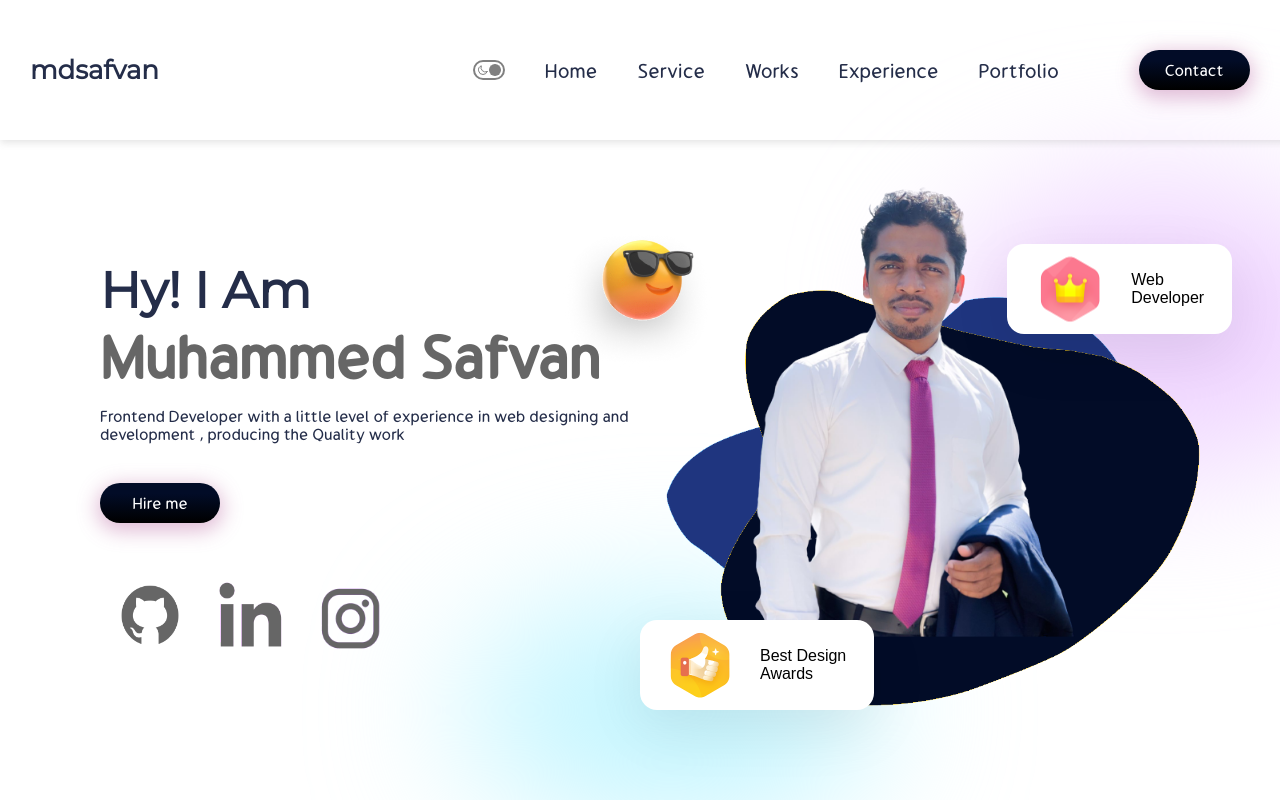
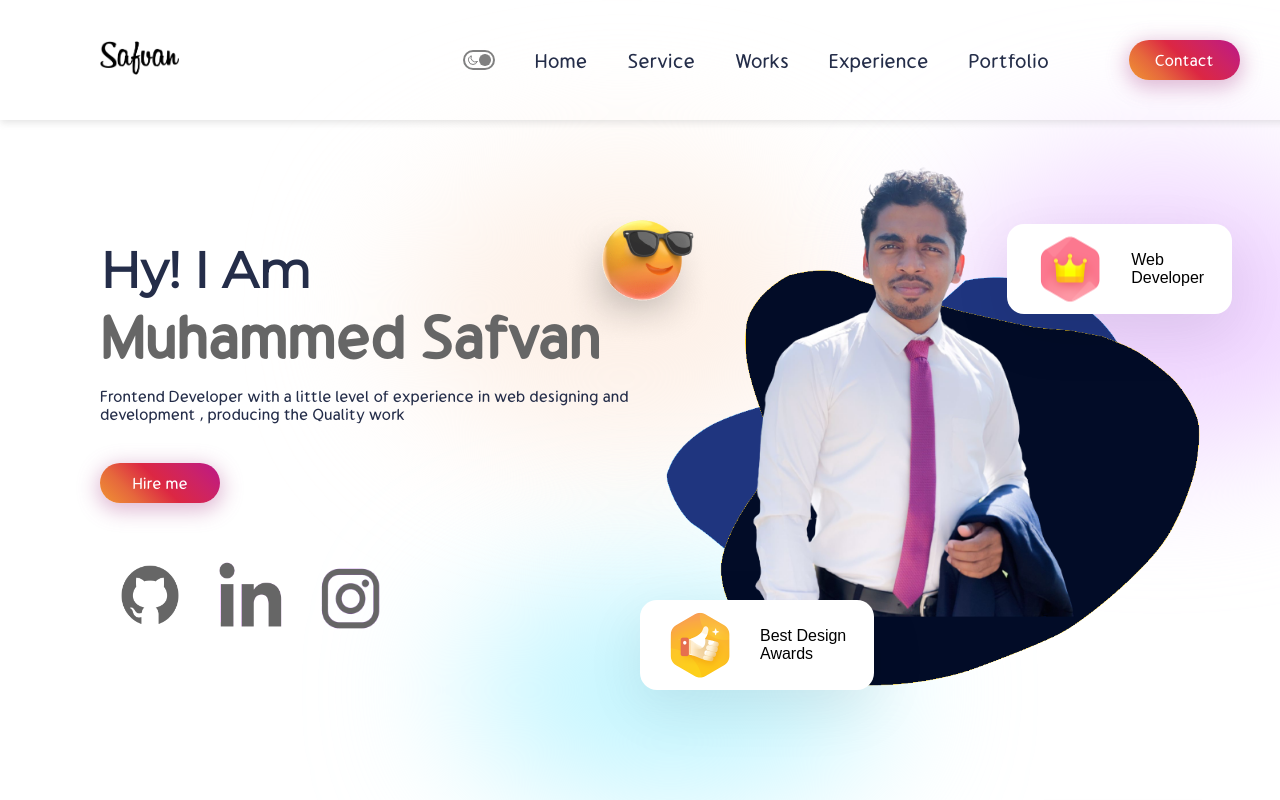
Before and after one commit to safvanms/Portfolio, a React (Create React App) app: page / in a window 1280 px wide. Shown: the top 800 px of the page. Built offline with nearby package versions, Linux system fonts and the light colour scheme.

Commit message:
styles updated

```diff
--- a/src/App.css
+++ b/src/App.css
@@ -19,7 +19,7 @@
 }
 
 .button {
-    background: linear-gradient(180deg, #020c27 26.71%,#000000 99.36%);
+  background: linear-gradient(45deg, #f09433 0%,#e6683c 25%,#dc2743 50%,#cc2366 75%,#bc1888 100%);
     box-shadow: 0px 5px 20px 3px rgba(180, 92, 156, 0.42);
     border-radius: 34px;
     border: none;
--- a/src/Component/Footer/Footer.css
+++ b/src/Component/Footer/Footer.css
@@ -1,6 +1,6 @@
 .footer {
      display: flex;
-     align-items: center;
+     align-items: flex-end;
      margin: -0.5rem -3.5rem;
      position: relative;
      margin-top: -7rem;
@@ -14,15 +14,11 @@ align-items: center;
 justify-content: center;
 flex-direction: column;
 width: 100%;
-margin-top: 6rem;
-gap:2rem;
+gap:1rem;
 color: rgb(76, 76, 76);
+margin-bottom: 12px;
 }
 
-.f-content >:nth-child(1){
-     margin-top: 40px;
-
-}
 
 .f-icon {
      display: flex;
@@ -32,6 +28,10 @@ color: rgb(76, 76, 76);
 .f-btns{
      color: gray;
      font-size: 30px;
+}
+
+.footer-copyright {
+     font-size: 14px;
 }
 
 @media screen and (max-width: 480px) {
@@ -58,5 +58,8 @@ color: rgb(76, 76, 76);
           .f-icon>* {
           size: 10px;
           }
+          .footer-copyright {
+               font-size: 11px;
+          }
 
 }
--- a/src/Component/Footer/Footer.jsx
+++ b/src/Component/Footer/Footer.jsx
@@ -11,7 +11,6 @@ export default function Footer() {
     <div className="footer">
       <img src={Wave} alt="" style={{ width: '100%' }} />
       <div className="f-content">
-        <span>muhammedsafvan1ms@gmail.com</span>
         <div className="f-icon">
           <a href="https://www.instagram.com/mdsafvan1">
             <GrInstagram className='f-btns' size='1.5rem'  />
@@ -26,6 +25,7 @@ export default function Footer() {
             <AiFillGithub className='f-btns'  />
           </a>
         </div>
+      <span className='footer-copyright'>©2022 Muhammed Safvan, All right reserved.</span>
       </div>
     </div>
   )
--- a/src/Component/Intro/Intro.css
+++ b/src/Component/Intro/Intro.css
@@ -110,16 +110,28 @@
   filter: blur(72px);
 }
 
+
+
+@media screen and (min-width: 481px) and (max-width: 1400px)  {
+  .in-blur{
+  display: none;
+  }
+
+}
+
+
 @media screen and (max-width: 480px) {
   .intro {
     flex-direction: column;
     height: 60rem;
     gap: 7rem;
     padding: 15px;
+    margin-top:60px ;
   }
   .i-right {
     transform: scale(0.8);
     left: -3rem;
+    margin-top: -50px;
   }
   .i-right blur {
     display: none;
@@ -133,4 +145,23 @@
     margin-bottom: 15px;
     font-weight: bolder;
   }
+  .i-name > :nth-child(3) {
+    color: var(--grey);
+    font-weight: 100;
+    font-size: 17px;
+    margin-top: 15px;
+  }
+  .i-blur2{
+    display: block;
+      top: 100px;
+      left: 250px;
+
+  }
+  .i-blur1{
+    display: block;
+ left: -300px;
+ top: 200px;
+  }
+
+
 }
--- a/src/Component/Intro/Intro.jsx
+++ b/src/Component/Intro/Intro.jsx
@@ -1,28 +1,35 @@
-import {React} from 'react';
-import './Intro.css';
+import { React } from 'react'
+import './Intro.css'
 import Github from '../../img/Github--.png'
 import Instagram from '../../img/Instagram--.png'
 import In from '../../img/in--.png'
 import Vector1 from '../../img/Vector1.png'
 import Vector2 from '../../img/Vector2.png'
-import Boy from '../../img/boy.png';
-import thumbup from '../../img/thumbup.png';
-import Crown from '../../img/crown.png';
-import glassesimoji from '../../img/glassesimoji.png';
-import FloatingDiv from '../FloatingDiv/FloatingDiv';
-import { motion } from "framer-motion";
-import {Link} from 'react-scroll';
-
-
+import Boy from '../../img/boy.png'
+import thumbup from '../../img/thumbup.png'
+import Crown from '../../img/crown.png'
+import glassesimoji from '../../img/glassesimoji.png'
+import FloatingDiv from '../FloatingDiv/FloatingDiv'
+import { motion } from 'framer-motion'
+import { Link } from 'react-scroll'
 
 function Intro() {
-
-  const transition = {duration :2 , type : 'spring'}
-
+  const transition = { duration: 2, type: 'spring' }
 
   return (
     <div className="intro">
       <div className="i-left">
+        <div
+          className="blur in-blur "
+          style={{
+            background: '#F4F2F1',
+            top: '-2.5rem',
+            width: '21rem',
+            height: '11rem',
+            left: '15rem',
+          }}
+        ></div>
+
         <div className="i-name">
           <span>Hy! I Am</span>
           <span>Muhammed Safvan</span>
@@ -31,55 +38,66 @@ function Intro() {
             designing and development , producing the Quality work
           </span>
         </div>
-        <Link spy={true} to='contact' smooth={true} >
+        <div className="blur i-blur1" style={{ background: '#FDF0E7' }}></div>
+        <Link spy={true} to="contact" smooth={true}>
           <button className="button i-button">Hire me</button>
         </Link>
         <div className="i-icons">
-          <a href='https://github.com/safvanms'><img className='imgs' src={Github} alt="icon"  /></a>
-          <a href='https://www.linkedin.com/in/muhammed-safvan-p-118a83225/'> <img className='imgs'  src={In} alt="icon" /></a>
-          <a href='https://www.instagram.com/mdsafvan1'><img className='imgs'  src={Instagram} alt="icon" /></a>
+          <a href="https://github.com/safvanms">
+            <img className="imgs" src={Github} alt="icon" />
+          </a>
+          <a href="https://www.linkedin.com/in/muhammed-safvan-p-118a83225/">
+            {' '}
+            <img className="imgs" src={In} alt="icon" />
+          </a>
+          <a href="https://www.instagram.com/mdsafvan1">
+            <img className="imgs" src={Instagram} alt="icon" />
+          </a>
         </div>
       </div>
       <div className="i-right">
-          <img src={Vector1} alt=''/>
-          <img src={Vector2} alt=''/>
-          <img src={Boy} alt=''/>
+        <img src={Vector1} alt="" />
+        <img src={Vector2} alt="" />
+        <img src={Boy} alt="" />
         <motion.img
-          initial={{left : "-36%"}}
-          whileInView={{left : "-24%"}}
+          initial={{ left: '-36%' }}
+          whileInView={{ left: '-24%' }}
           transition={transition}
-          src={glassesimoji} alt=""
+          src={glassesimoji}
+          alt=""
         />
 
         <motion.div
-          initial={{top :"-4%" , left: '74%'}}
-          whileInView={{left:'68%'}}
+          initial={{ top: '-4%', left: '74%' }}
+          whileInView={{ left: '68%' }}
           transition={transition}
-          style={{top:'-4%', left:"68%" , color:"black"}}
-          className='floating-div'
+          style={{ top: '-4%', left: '68%', color: 'black' }}
+          className="floating-div"
         >
-               <FloatingDiv image={Crown} txt1='Web' txt2='Developer'/>
+          <FloatingDiv image={Crown} txt1="Web" txt2="Developer" />
         </motion.div>
 
         <motion.div
-          initial={{top :"18rem" , left: '8rem'}}
-          whileInView={{left:'0rem'}}
+          initial={{ top: '18rem', left: '8rem' }}
+          whileInView={{ left: '0rem' }}
           transition={transition}
-          style={{top:'18rem', left:'0rem' , color:"black"}}
-          className='floating-div'
+          style={{ top: '18rem', left: '0rem', color: 'black' }}
+          className="floating-div"
         >
-               <FloatingDiv image={thumbup} txt1='Best Design' txt2='Awards'/>
+          <FloatingDiv image={thumbup} txt1="Best Design" txt2="Awards" />
         </motion.div>
         {/* blur divs */}
-          <div className="blur" style={{background:"rgb(238 210 255)"}}>
-          </div>
-          <div className="blur" style={{
-               background : "#C1F5FF",
-               top : "17rem",
-               width : "21rem",
-               height : "11rem",
-               left : "-9rem"
-          }}></div>
+        <div className="blur" style={{ background: 'rgb(238 210 255)' }}></div>
+        <div
+          className="blur"
+          style={{
+            background: '#C1F5FF',
+            top: '17rem',
+            width: '21rem',
+            height: '11rem',
+            left: '-9rem',
+          }}
+        ></div>
       </div>
     </div>
   )
--- a/src/Component/Navbar/Navbar.css
+++ b/src/Component/Navbar/Navbar.css
@@ -1,5 +1,5 @@
 .n-wrapper {
-     padding: 30px;
+     padding: 20px;
      width:100%;
      height: 10vh;
      display: flex;
@@ -14,10 +14,9 @@
      gap: 2rem;
 }
 
-.n-name {
-     font-size: 1.3rem;
-     font-weight: bold;
-     font-family: 'Montserrat';
+.n-name>* {
+   width: 79px;
+   margin-left: 80px;
 }
 
 .n-right {
@@ -64,11 +63,15 @@ color: #666666;
      margin-right: 30px;
 }
 .dark-button{
-     margin-bottom: 20px;
+     margin-bottom: 25px;
    }
    .n-wrapper{
      padding: 15px;
      box-shadow: rgba(99, 99, 99, 0.2) 0px 2px 8px 0px;
    }
+   .n-name>* {
+     width: 73px;
+     margin-left: 5px;
+  }
 
 }
--- a/src/Component/Navbar/Navbar.jsx
+++ b/src/Component/Navbar/Navbar.jsx
@@ -1,15 +1,24 @@
 import React from 'react';
 import '../Navbar/Navbar.css';
 import Toggle from '../Toggle/Toggle';
+import Logo from '../../img/logo.png';
+import LogoLight from '../../img/logo-l.png';
 import {Link} from 'react-scroll';
-
+import { themeContext } from '../../Context'
+import { useContext } from 'react'
 
 
 function Navbar() {
+
+  const theme = useContext(themeContext)
+  const darkMode = theme.state.darkMode
+
   return (
     <div className="n-wrapper">
       <div className="n-left">
-        <div className="n-name">mdsafvan</div>
+        <div className="n-name">
+          {darkMode ? <img src={LogoLight} alt="" /> : <img src={Logo} alt="" /> }
+        </div>
       </div>
 
       <div className="n-right">
--- a/src/Component/Services/Services.jsx
+++ b/src/Component/Services/Services.jsx
@@ -29,7 +29,7 @@ export default function Services() {
         <a href={CV} download>
           <button className="button s-button">Download CV</button>
         </a>
-        <div className="blur s-blur1" style={{ background: '#ABF1ff94' }}></div>
+        <div className="blur s-blur1" style={{ background: '#F5F4F0' }}></div>
       </div>
       {/* right side */}
       <div className="cards">
--- a/src/Component/Works/Works.css
+++ b/src/Component/Works/Works.css
@@ -1,8 +1,8 @@
 .works {
   padding: 0 3rem 0 5rem;
   display: flex;
-  height: 140vh;
-  margin-top: 4rem;
+  height: 130vh;
+  margin-top: 5rem;
 }
 
 .awesome >:nth-child(3){
```
Also changed, not shown: src/img/logo-l.png (added), src/img/logo.png (added). Lines whose indentation alone changed are shown as unchanged.
